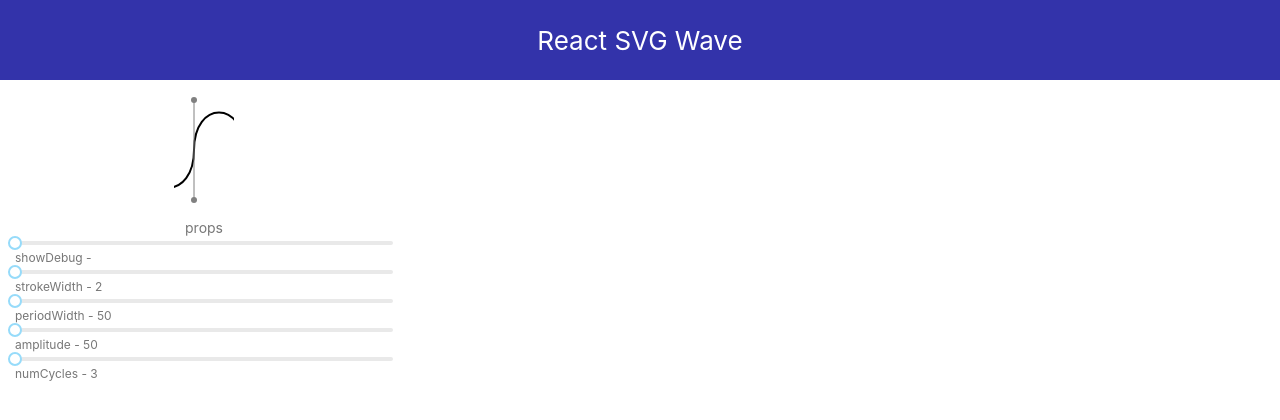
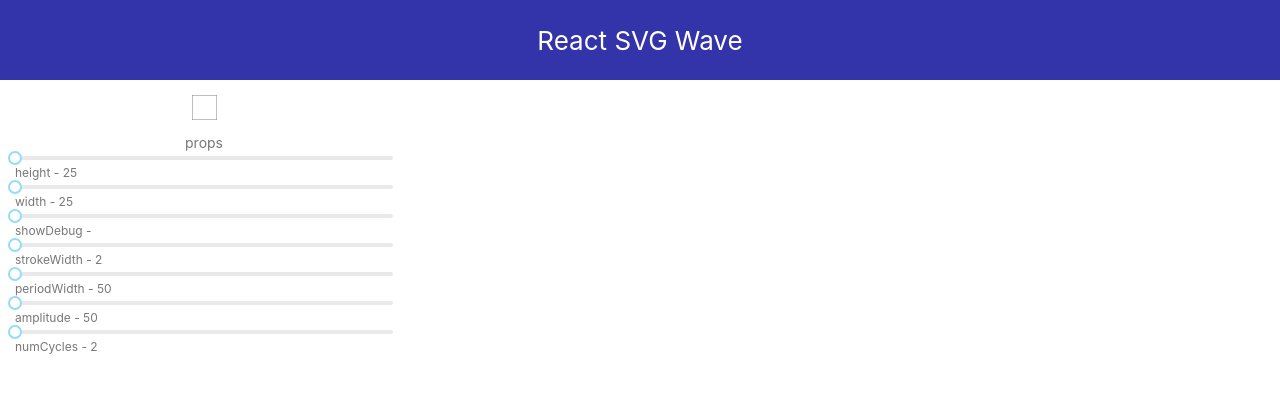
Before and after one commit to seanhaneberg/svg-experiments, a React (Create React App) app: page / in a window 1280 px wide. Shown: the top 420 px of the page. Built offline with nearby package versions, Linux system fonts and the light colour scheme.

Commit message:
Decouple

```diff
--- a/src/SVGWave.jsx
+++ b/src/SVGWave.jsx
@@ -4,12 +4,11 @@ import './SVGWave.css'
 class SVGWave extends Component {
 
   render() {
-    const svgContentPadding = 10;
     const amplitude = this.props.amplitude;
-    const height = amplitude * 2 + svgContentPadding;
     const periodWidth = this.props.periodWidth;
     const strokeWidth = this.props.strokeWidth;
-    const width = (periodWidth * (this.props.numCycles - 2)) + svgContentPadding;
+    const height = this.props.height;
+    const width = this.props.width;
     const startX = 0;
     const startY = height / 2;
 
@@ -108,6 +107,7 @@ class SVGWave extends Component {
       <div className="container">
         <div className="content-pane">
           <svg height={height} width={width}>
+            <rect height={height} width={width} style={{stroke: "grey"}} fillOpacity={0.0}/>
             <g className="wave">
               <path
                 d={dProp}
--- a/src/SVGWaveController.jsx
+++ b/src/SVGWaveController.jsx
@@ -9,8 +9,12 @@ const minPeriodWidth = 50;
 const maxPeriodWidth = 150;
 const minAmplitude = 50;
 const maxAmplitude = 150;
-const minCycles = 3;
-const maxCycles = 7;
+const minCycles = 2;
+const maxCycles = 20;
+const minHeight = 25;
+const maxHeight = 200;
+const minWidth = 25;
+const maxWidth = 400;
 
 class SVGWaveController extends Component {
   constructor(props) {
@@ -21,6 +25,8 @@ class SVGWaveController extends Component {
       periodWidth: minPeriodWidth,
       amplitude: minAmplitude,
       numCycles: minCycles,
+      height: minHeight,
+      width: minWidth,
     };
   }
 
@@ -33,6 +39,8 @@ class SVGWaveController extends Component {
   render() {
     const wave = (
       <SVGWave
+        height={this.state.height}
+        width={this.state.width}
         showDebug={true}
         strokeWidth={this.state.strokeWidth}
         periodWidth={this.state.periodWidth}
@@ -50,6 +58,8 @@ class SVGWaveController extends Component {
           periodWidth: minPeriodWidth,
           amplitude: minAmplitude,
           numCycles: minCycles,
+          height: minHeight,
+          width: minWidth,
         }}
 
         maxes={{
@@ -57,6 +67,8 @@ class SVGWaveController extends Component {
           periodWidth: maxPeriodWidth,
           amplitude: maxAmplitude,
           numCycles: maxCycles,
+          height: maxHeight,
+          width: maxWidth,
         }}
 
         onChange={this.onChange.bind(this)}
```
